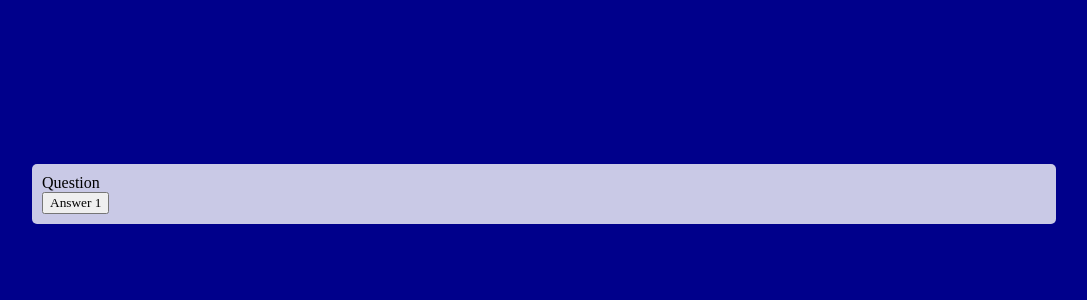
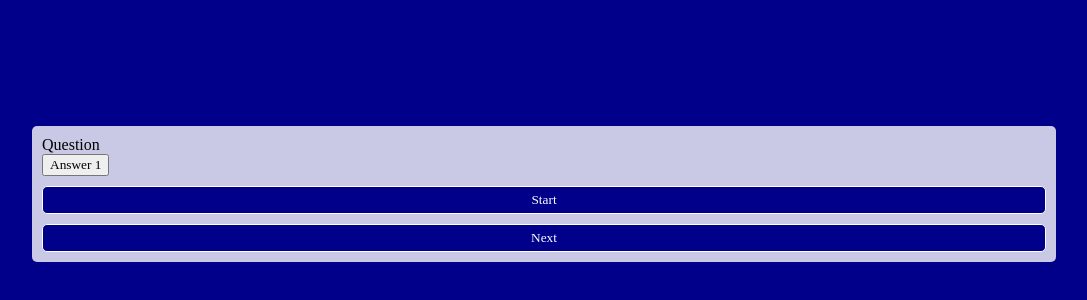
Before and after one commit to lilhalzy/jsquiz, a plain HTML site: page index.html in a window 1280 px wide. Shown: the part 206-506 px from the top of the page, without its empty margins (96-1183 px from the left). Drawn offline with Linux system fonts and the light colour scheme.

Commit message:
chore: adding javascript file to the quiz project

```diff
--- a/index.html
+++ b/index.html
@@ -5,9 +5,10 @@
     <meta http-equiv="X-UA-Compatible" content="IE=edge" />
     <meta name="viewport" content="width=device-width, initial-scale=1.0" />
     <link rel="stylesheet" href="styles.css" />
+    <script src="quiz.js" defer></script>
     <title>Document</title>
   </head>
-  <body class="body">
+  <body id="body">
       <div class="container">
           <div id="question_container">
               <div id="question">Question</div>
@@ -15,6 +16,15 @@
                   <button>Answer 1</button>
               </div>
           </div>
+
+          <div class="control_buttons">
+              <button class="start_btn btn" id="start">
+                  Start
+              </button>
+              <button class="next_btn btn" id="next">
+                  Next
+              </button>
+          </div>
       </div>
   </body>
 </html>
```
Also changed, not shown: quiz.js (added).
